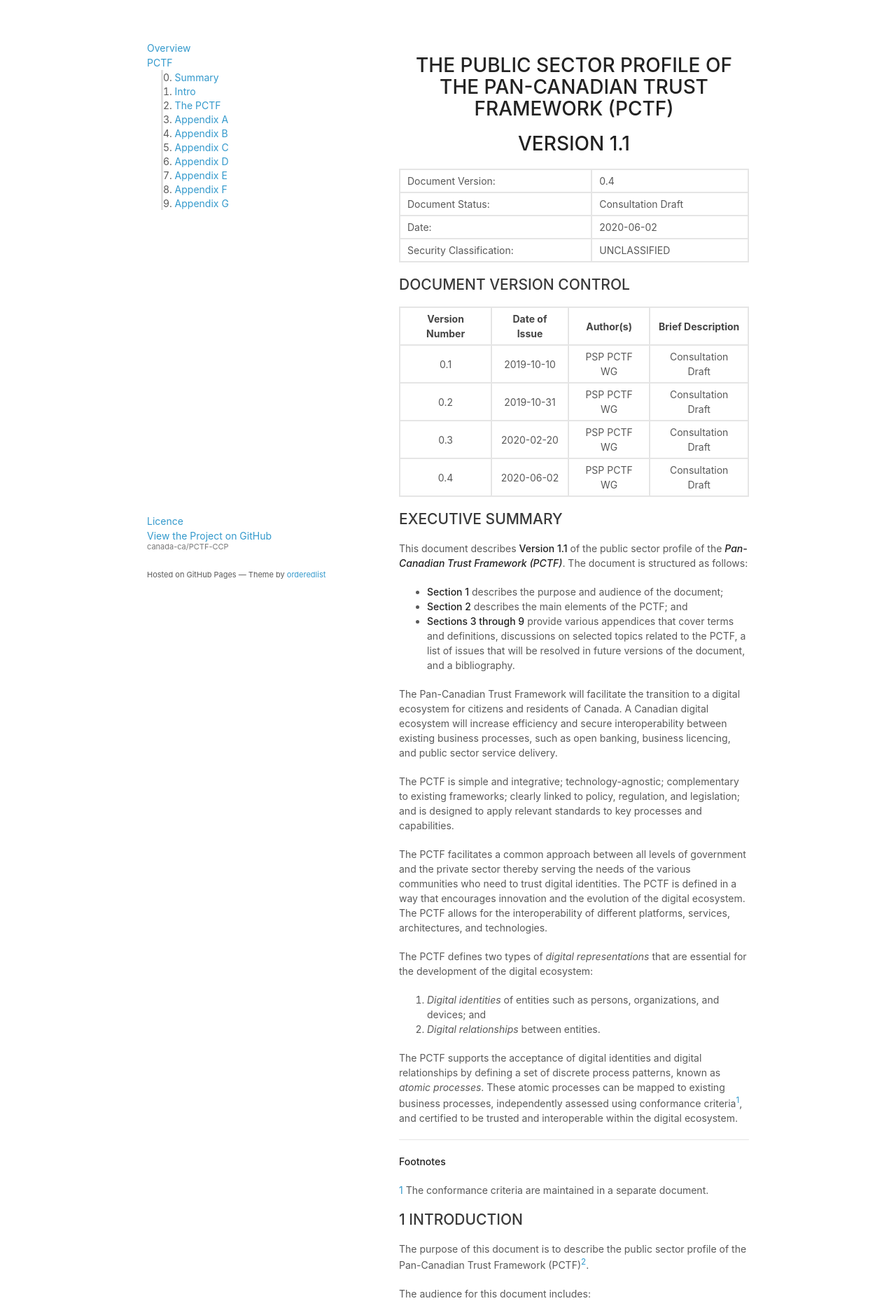
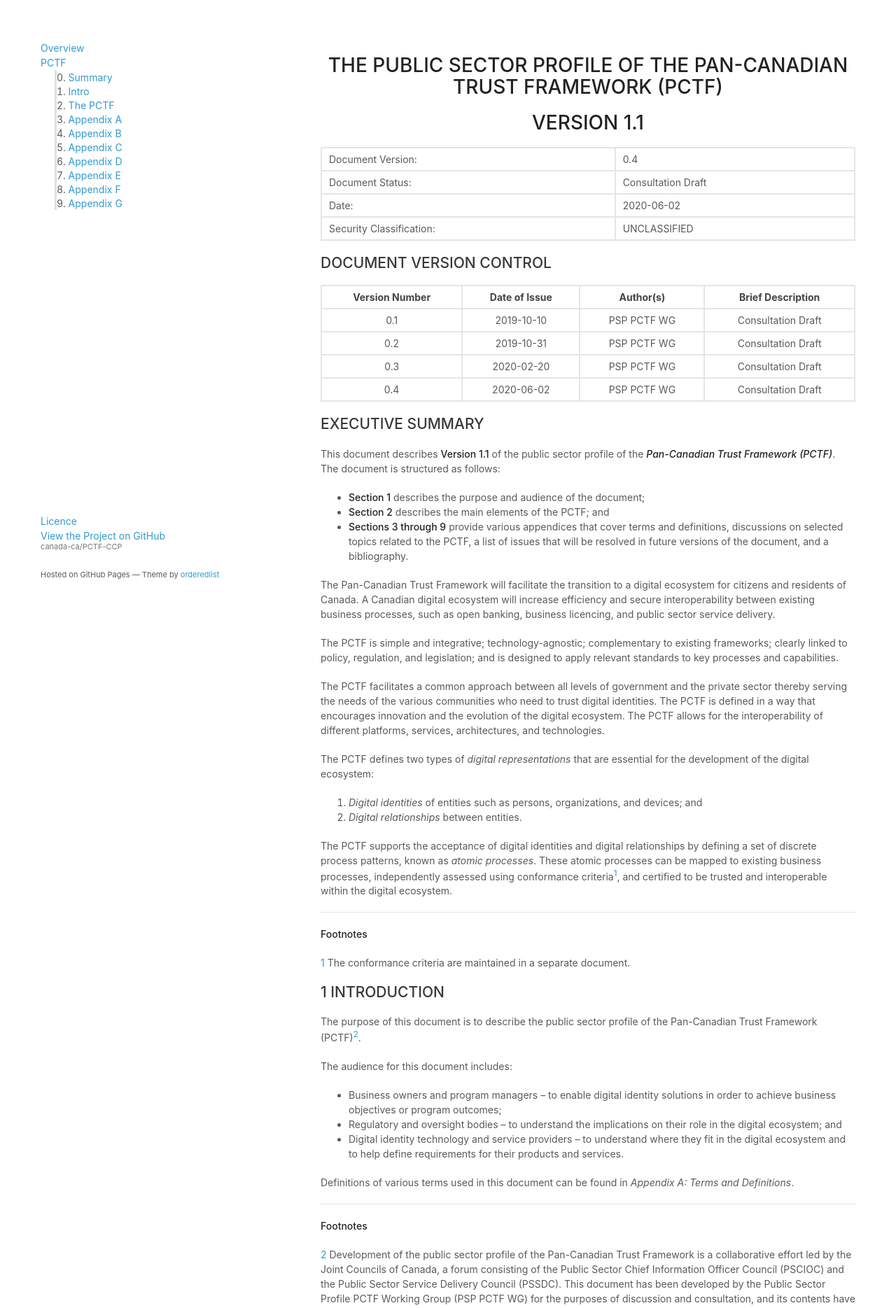
Before and after one commit to canada-ca/PCTF-CCP, a Jekyll site: the page built from PCTF.md, in a window 1280 px wide. Shown: the top 1869 px of the page at 70% size. Built offline with Jekyll 4.4.1, drawn with Linux system fonts in a browser that asks for light colours; a script that is not in the unit is left out.

Commit message:
add CSS
merge layouts
add stylesheets
add autoscaling of page width
fix atomic property table fist column widths

```diff
--- a/Version1_1/psp-pctf-V1_1/sec2_PCTF.md
+++ b/Version1_1/psp-pctf-V1_1/sec2_PCTF.md
@@ -274,7 +274,7 @@ The model also consists of five information flows:
 
 #### 2.7.1 Identity Information Determination
 
-<table>
+<table class="atomic">
   <tr>
     <th scope="row">Process Description</th>
     <td>Identity Information Determination is the process of determining the
@@ -292,7 +292,7 @@ The model also consists of five information flows:
 
 #### 2.7.2 Identity Evidence Determination
 
-<table>
+<table class="atomic">
   <tr>
     <th scope="row">Process Description</th>
     <td>Identity Evidence Determination is the process of determining the acceptable evidence of identity (whether physical or electronic).</td>
@@ -310,7 +310,7 @@ The model also consists of five information flows:
 
 #### 2.7.3 Identity Resolution
 
-<table>
+<table class="atomic">
   <tr>
     <th scope="row">Process Description</th>
     <td>Identity Resolution is the process of establishing the uniqueness of a Subject within a program/service population through the use of identity information. A program or service defines its identity resolution requirements in terms of identity attributes; that is, it specifies the set of identity attributes that is required to achieve identity resolution within its population.</td>
@@ -327,7 +327,7 @@ The model also consists of five information flows:
 
 #### 2.7.4 Identity Establishment
 
-<table>
+<table class="atomic">
   <tr>
     <th scope="row">Process Description</th>
     <td>Identity Establishment is the process of creating a record of identity of a Subject within a program/service population that may be relied on by others for subsequent programs, services, and activities.</td>
@@ -344,7 +344,7 @@ The model also consists of five information flows:
 
 #### 2.7.5 Identity Information Validation
 
-<table>
+<table class="atomic">
   <tr>
     <th scope="row">Process Description</th>
     <td>Identity Information Validation is the process of confirming the accuracy of identity information about a Subject as established by the Issuer.</td>
@@ -361,7 +361,7 @@ The model also consists of five information flows:
 
 #### 2.7.6 Identity Verification
 
-<table>
+<table class="atomic">
   <tr>
     <th scope="row">Process Description</th>
     <td>Identity Verification is the process of confirming that the identity information is under the control of the Subject. It should be noted that this process may use personal information or organizational information that is not related to identity.</td>
@@ -378,7 +378,7 @@ The model also consists of five information flows:
 
 #### 2.7.7 Identity Evidence Validation
 
-<table>
+<table class="atomic">
   <tr>
     <th scope="row">Process Description</th>
     <td>Identity Evidence Validation is the process of confirming that the evidence of identity presented (whether physical or electronic) is acceptable.</td>
@@ -395,7 +395,7 @@ The model also consists of five information flows:
 
 #### 2.7.8 Identity Continuity
 
-<table>
+<table class="atomic">
   <tr>
     <th scope="row">Process Description</th>
     <td>Identity Continuity is the process of dynamically confirming that the Subject has a continuous existence over time (i.e., “genuine presence”). This process can be used to ensure that there is no malicious or fraudulent activity (past or present) and to address identity spoofing concerns.</td>
@@ -413,7 +413,7 @@ The model also consists of five information flows:
 
 #### 2.7.9 Identity Maintenance
 
-<table>
+<table class="atomic">
   <tr>
     <th scope="row">Process Description</th>
     <td>Identity Maintenance is the process of ensuring that a Subject’s identity information is accurate, complete, and up-to-date.</td>
@@ -431,7 +431,7 @@ date</td>
 
 #### 2.7.10 Identity Linking
 
-<table>
+<table class="atomic">
   <tr>
     <th scope="row">Process Description</th>
     <td>Identity Linking is the process of mapping two or more identifiers to the same Subject.</td>
@@ -448,7 +448,7 @@ date</td>
 
 #### 2.7.11 Credential-Identity Binding
 
-<table>
+<table class="atomic">
   <tr>
     <th scope="row">Process Description</th>
     <td>Credential-Identity Binding is the process of asserting one or more Claims about one or more Subjects.</td>
@@ -466,7 +466,7 @@ with one or more Subjects</td>
 
 #### 2.7.12 Credential Issuance
 
-<table>
+<table class="atomic">
   <tr>
     <th scope="row">Process Description</th>
     <td>Credential Issuance is the process of creating a Credential from a set of Claims and assigning the Credential to a Holder.</td>
@@ -484,7 +484,7 @@ with one or more Subjects</td>
 
 #### 2.7.13 Credential-Authenticator Binding
 
-<table>
+<table class="atomic">
   <tr>
     <th scope="row">Process Description</th>
     <td>Credential-Authenticator Binding is the process of associating a credential issued to a Holder with one or more authenticators. This process also includes authenticator life-cycle activities such as suspending authenticators (caused by a forgotten password or a lockout due to successive failed authentications, inactivity, or suspicious activity), removing authenticators, binding new authenticators, and updating authenticators (e.g., changing a password, updating security questions and answers, having a new facial photo taken).</td>
@@ -502,7 +502,7 @@ associated with one or more authenticators</td>
 
 #### 2.7.14 Credential Validation
 
-<table>
+<table class="atomic">
   <tr>
     <th scope="row">Process Description</th>
     <td>Credential Validation is the process of verifying
@@ -520,7 +520,7 @@ credential is valid (e.g., not tampered with, corrupted, modified, suspended, or
 
 #### 2.7.15 Credential Verification
 
-<table>
+<table class="atomic">
   <tr>
     <th scope="row">Process Description</th>
     <td>Credential Verification is the process of verifying that a Holder has control over an issued credential. Control of an issued credential is verified by means one or more authenticators. The degree of control over the issued credential can be used to generate a level of assurance.</td>
@@ -538,7 +538,7 @@ credential is valid (e.g., not tampered with, corrupted, modified, suspended, or
 
 #### 2.7.16 Credential Maintenance
 
-<table>
+<table class="atomic">
   <tr>
     <th scope="row">Process Description</th>
     <td>Credential Maintenance is the process of updating the credential attributes (e.g., expiry date, scope of service, permissions) of an issued credential.</td>
@@ -555,7 +555,7 @@ credential is valid (e.g., not tampered with, corrupted, modified, suspended, or
 
 #### 2.7.17 Credential Suspension
 
-<table>
+<table class="atomic">
   <tr>
     <th scope="row">Process Description</th>
     <td>Credential Suspension is the process of transforming an issued credential into a suspended credential by flagging the issued credential as temporarily unusable.</td>
@@ -572,7 +572,7 @@ credential is valid (e.g., not tampered with, corrupted, modified, suspended, or
 
 #### 2.7.18 Credential Recovery
 
-<table>
+<table class="atomic">
   <tr>
     <th scope="row">Process Description</th>
     <td>Credential Recovery is the process of transforming a suspended credential back to a usable state (i.e., an issued credential).</td>
@@ -589,7 +589,7 @@ credential is valid (e.g., not tampered with, corrupted, modified, suspended, or
 
 #### 2.7.19 Credential Revocation
 
-<table>
+<table class="atomic">
   <tr>
     <th scope="row">Process Description</th>
     <td>Credential Revocation is the process of ensuring that an issued credential is permanently flagged as unusable.</td>
@@ -606,7 +606,7 @@ credential is valid (e.g., not tampered with, corrupted, modified, suspended, or
 
 #### 2.7.20 Notice Formulation
 
-<table>
+<table class="atomic">
   <tr>
     <th scope="row">Process Description</th>
     <td>Notice Formulation is the process of producing a notice statement that describes what personal information is being, or may be, collected; with which parties the personal information is being shared and what type of personal information is being shared (as known at the time of presentation); for what purposes the personal information is being collected, used, or disclosed; the risk of harm and other consequences as a result of the collection, use, or disclosure; how the personal information will be handled and protected; the time period for which the notice statement is applicable; and under whose jurisdiction or authority the notice statement is issued. This process should be carried out in accordance with any requirements of jurisdictional legislation and regulation</td>
@@ -623,7 +623,7 @@ credential is valid (e.g., not tampered with, corrupted, modified, suspended, or
 
 #### 2.7.21 Notice Presentation
 
-<table>
+<table class="atomic">
   <tr>
     <th scope="row">Process Description</th>
     <td>Notice Presentation is the process of presenting a notice statement to a person.</td>
@@ -641,7 +641,7 @@ presented to a person</td>
 
 #### 2.7.22 Consent Request
 
-<table>
+<table class="atomic">
   <tr>
     <th scope="row">Process Description</th>
     <td>Consent Request is the process of asking a person to agree to provide consent (“Yes”) or decline to provide consent (“No”) based on the contents of a presented notice statement, resulting in either a “yes” or “no” consent decision.</td>
@@ -658,7 +658,7 @@ presented to a person</td>
 
 #### 2.7.23 Consent Registration
 
-<table>
+<table class="atomic">
   <tr>
     <th scope="row">Process Description</th>
     <td>Consent Registration is the process of persisting a notice statement and the person’s related consent decision, to storage. In addition, information about the person, the version of the notice statement that was presented, the date and time that the notice statement was presented, and, if applicable, the expiration date for the consent decision may be stored. Once the consent information has been stored, a notification on the consent decision made is issued to the relevant parties to the consent decision.</td>
@@ -675,7 +675,7 @@ presented to a person</td>
 
 #### 2.7.24 Consent Review
 
-<table>
+<table class="atomic">
   <tr>
     <th scope="row">Process Description</th>
     <td>Consent Review is the process of making the details of a stored consent decision visible to the person who provided the consent.</td>
@@ -692,7 +692,7 @@ presented to a person</td>
 
 #### 2.7.25 Consent Renewal
 
-<table>
+<table class="atomic">
   <tr>
     <th scope="row">Process Description</th>
     <td>Consent Renewal is the process of extending the validity of a “yes” consent decision by means of increasing an expiration date limit.</td>
@@ -710,7 +710,7 @@ updated</td>
 
 #### 2.7.26 Consent Expiration
 
-<table>
+<table class="atomic">
   <tr>
     <th scope="row">Process Description</th>
     <td>Consent Expiration is the process of suspending the validity of a “yes” consent decision as a result of exceeding an expiration date limit.</td>
@@ -729,7 +729,7 @@ updated
 
 #### 2.7.27 Consent Revocation
 
-<table>
+<table class="atomic">
   <tr>
     <th scope="row">Process Description</th>
     <td>Consent Revocation is the process of suspending the validity of a “yes” consent decision as a result of an explicit withdrawal of consent by the person (i.e., a “yes” consent decision is converted into a “no” consent decision).</td>
@@ -747,7 +747,7 @@ updated</td>
 
 #### 2.7.28 Signature Creation
 
-<table>
+<table class="atomic">
   <tr>
     <th scope="row">Process Description</th>
     <td>Signature Creation is the process of creating a signature.</td>
@@ -764,7 +764,7 @@ updated</td>
 
 #### 2.7.29 Signature Checking
 
-<table>
+<table class="atomic">
   <tr>
     <th scope="row">Process Description</th>
     <td>Signature Checking is the process of confirming that the signature is valid.</td>
--- a/_layouts/PCTFdefault.html
+++ /dev/null
@@ -1,59 +0,0 @@
-<!DOCTYPE html>
-<html lang="{{ site.lang | default: " en-US" }}">
-<head>
-    <meta charset="UTF-8">
-    <meta http-equiv="X-UA-Compatible" content="IE=edge">
-    <meta name="viewport" content="width=device-width, initial-scale=1">
-    {% seo %}
-    <link rel="stylesheet" href="stylesheets/styles.css">
-    <link rel="stylesheet" href="stylesheets/pygment_trac.css">
-    <!--[if lt IE 9]>
-    <script src="https://cdnjs.cloudflare.com/ajax/libs/html5shiv/3.7.3/html5shiv.min.js"></script>
-    <![endif]-->
-</head>
-<body>
-    <div class="wrapper">
-        <header>
-            <p class="view">
-                <a href="index.html">Overview</a><br />
-                <a href="PCTF.html">PCTF</a><br />
-                <ol start="0">
-                    <li><a href="#sec0">Summary</a></li>
-                    <li><a href="#sec1">Intro</a></li>
-                    <li><a href="#sec2">The PCTF</a></li>
-                    <li><a href="#sec3">Appendix A</a></li>
-                    <li><a href="#sec4">Appendix B</a></li>
-                    <li><a href="#sec5">Appendix C</a></li>
-                    <li><a href="#sec6">Appendix D</a></li>
-                    <li><a href="#sec7">Appendix E</a></li>
-                    <li><a href="#sec8">Appendix F</a></li>
-                    <li><a href="#sec9">Appendix G</a></li
-                </ol>
-            </p>
-
-        </header>
-        <section>
-            {{ content }}
-
-        </section>
-        <footer>
-            <p class="view">
-                <a href="LICENCE.html">Licence</a><br />
-                {% if site.github.is_project_page %}
-                <a href="{{ site.github.repository_url }}">View the Project on GitHub <small>{{ site.github.repository_nwo }}</small></a>
-                {% endif %}
-            </p>
-            <p><small>Hosted on GitHub Pages &mdash; Theme by <a href="https://github.com/orderedlist">orderedlist</a></small></p>
-        </footer>
-    </div>
-    <script src="{{ "/assets/js/scale.fix.js" | relative_url }}"></script>
-    {% if site.google_analytics %}
-    <script>(function(i,s,o,g,r,a,m){i['GoogleAnalyticsObject']=r;i[r]=i[r]||function(){
-      (i[r].q=i[r].q||[]).push(arguments)},i[r].l=1*new Date();a=s.createElement(o),
-      m=s.getElementsByTagName(o)[0];a.async=1;a.src=g;m.parentNode.insertBefore(a,m)
-      })(window,document,'script','https://www.google-analytics.com/analytics.js','ga');
-      ga('create', '{{ site.google_analytics }}', 'auto');
-      ga('send', 'pageview');</script>
-    {% endif %}
-</body>
-</html>
--- a/_layouts/default.html
+++ b/_layouts/default.html
@@ -5,7 +5,8 @@
     <meta http-equiv="X-UA-Compatible" content="IE=edge">
     <meta name="viewport" content="width=device-width, initial-scale=1">
     {% seo %}
-    <link rel="stylesheet" href="{{ "/assets/css/style.css?v=" | append: site.github.build_revision | relative_url }}">
+    <link rel="stylesheet" href="stylesheets/styles.css">
+    <link rel="stylesheet" href="stylesheets/pygment_trac.css">
     <!--[if lt IE 9]>
     <script src="https://cdnjs.cloudflare.com/ajax/libs/html5shiv/3.7.3/html5shiv.min.js"></script>
     <![endif]-->
@@ -16,6 +17,18 @@
             <p class="view">
                 <a href="index.html">Overview</a><br />
                 <a href="PCTF.html">PCTF</a><br />
+                <ol start="0">
+                    <li><a href="PCTF.html#sec0">Summary</a></li>
+                    <li><a href="PCTF.html#sec1">Intro</a></li>
+                    <li><a href="PCTF.html#sec2">The PCTF</a></li>
+                    <li><a href="PCTF.html#sec3">Appendix A</a></li>
+                    <li><a href="PCTF.html#sec4">Appendix B</a></li>
+                    <li><a href="PCTF.html#sec5">Appendix C</a></li>
+                    <li><a href="PCTF.html#sec6">Appendix D</a></li>
+                    <li><a href="PCTF.html#sec7">Appendix E</a></li>
+                    <li><a href="PCTF.html#sec8">Appendix F</a></li>
+                    <li><a href="PCTF.html#sec9">Appendix G</a></li
+                </ol>
             </p>
 
         </header>
--- a/stylesheets/styles.css
+++ b/stylesheets/styles.css
@@ -55,7 +55,7 @@ a:hover small {
 }
 
 .wrapper {
-  width:860px;
+  width:auto;
   margin:0 auto;
 }
 
@@ -84,10 +84,18 @@ table {
   border-collapse:collapse;
 }
 
+
+
 th, td {
   text-align:left;
   padding:5px 10px;
   border:2px solid #e5e5e5;
+}
+
+.atomic th:first-child,
+.atomic td:first-child {
+    min-width: 100px;
+    max-width: 100px;
 }
 
 dt {
@@ -176,9 +184,10 @@ header ul a strong {
 }
 
 section {
-  width:500px;
+  width:auto;
   float:right;
   padding-bottom:50px;
+  padding-left:400px;
 }
 
 small {
```
Also changed, not shown: PCTF.md (+1 -1 lines).
